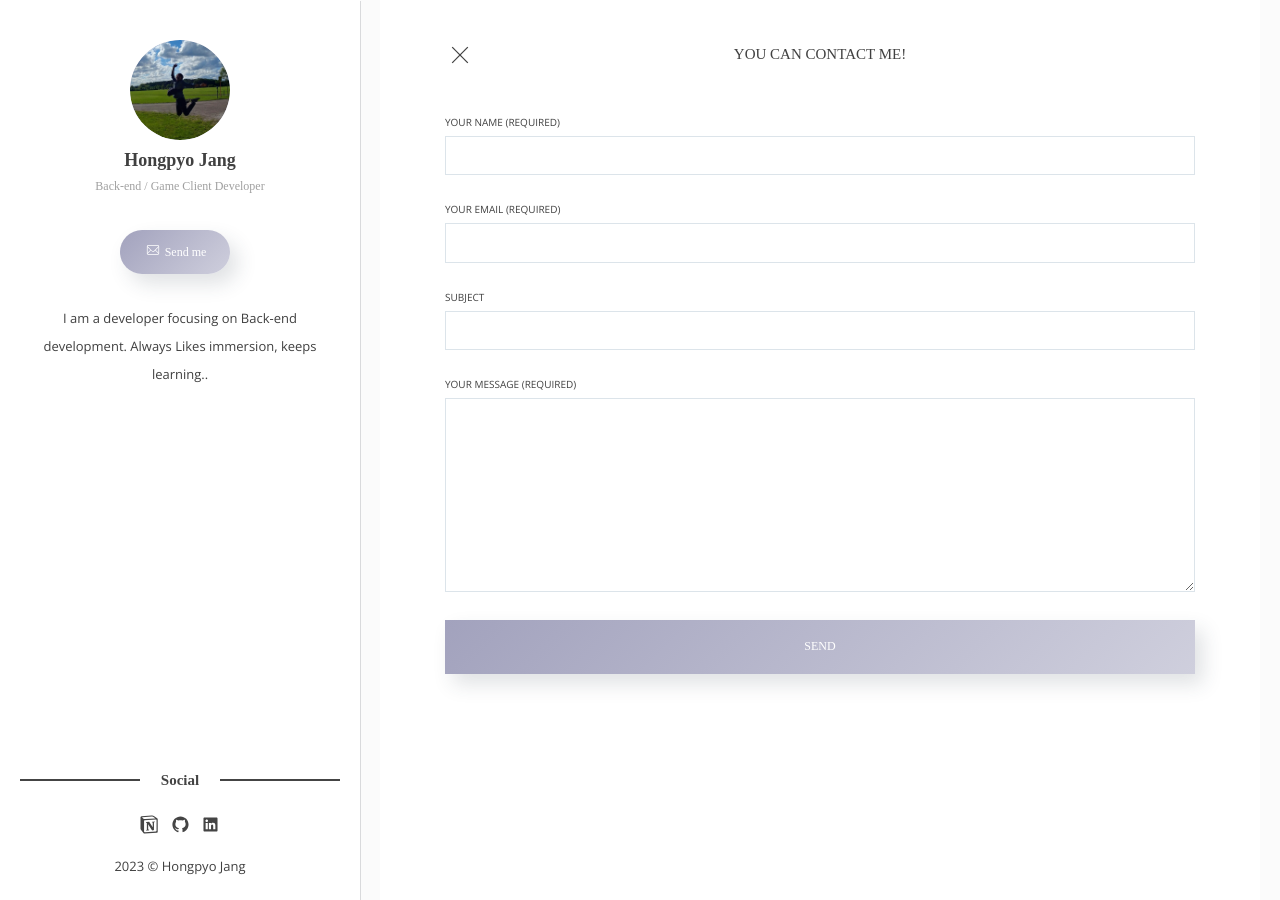
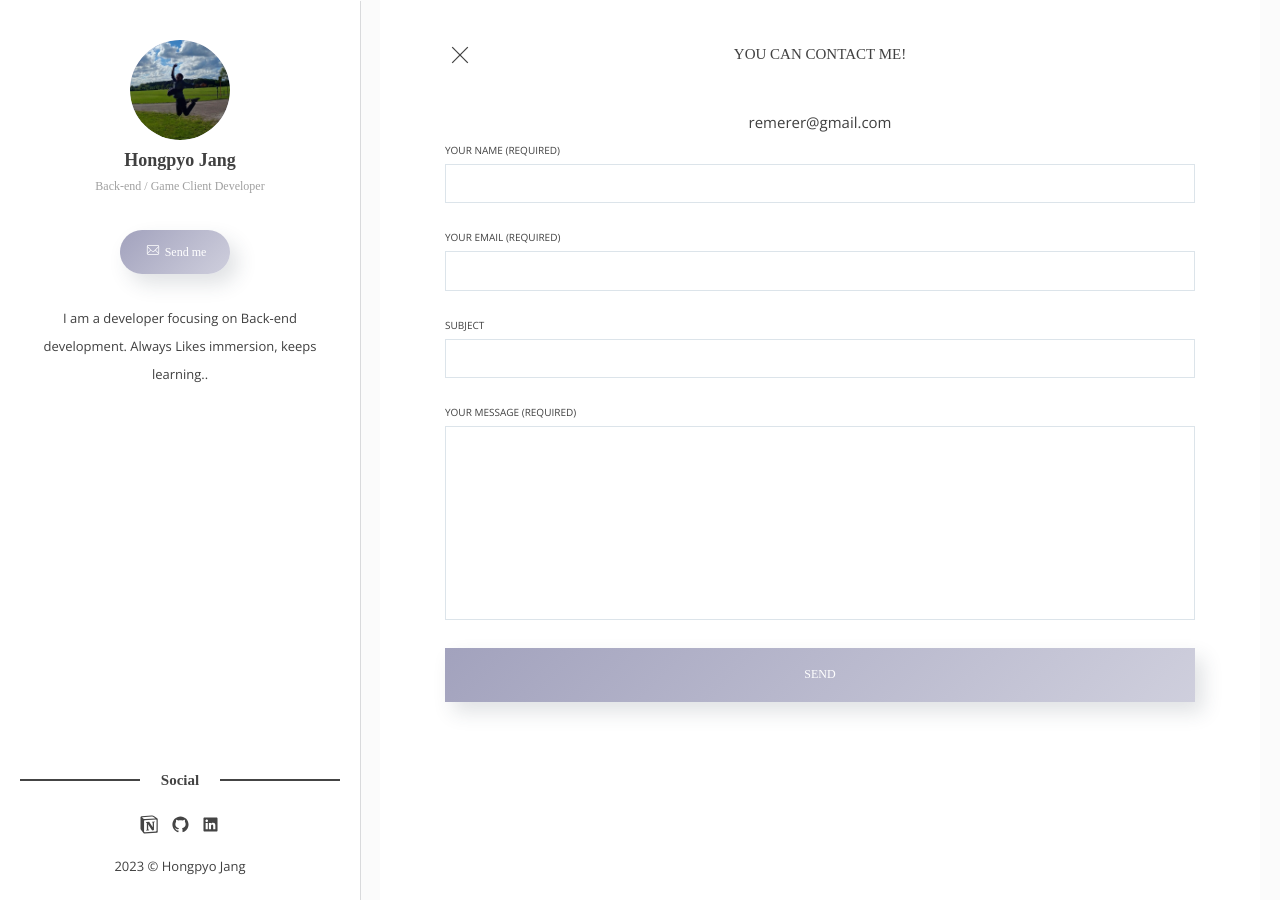
Before and after one commit to remerer/remerer.github.io, a Jekyll site: the page built from _pages/contact/index.html, in a window 1280 px wide. Built offline with Jekyll 4.4.1, drawn with Linux system fonts in a browser that asks for light colours; some web fonts are replaced.

Commit message:
Update : Mailto

```diff
--- a/_includes/form.html
+++ b/_includes/form.html
@@ -1,5 +1,5 @@
 <div class="c-form-box">
-  <form class="c-form" action="{% if site.author-email %}https://formspree.io/{{site.author-email}}{% else %}#{% endif %}" method="POST">
+  <form class="c-form" action="{% if site.author-email %}mailto:{{site.author-email}}{% else %}#{% endif %}" method="POST">
     <div class="c-form-bnt__close" data-icon='ei-close' data-size='s'></div>
       <div class="c-form__title">You can contact me!</div>
     <div class="c-form__group">
--- a/_pages/contact/index.html
+++ b/_pages/contact/index.html
@@ -16,10 +16,10 @@ permalink: /contact/
   </div>
 </header>
 <div class="c-form-box o-opacity">
-  <form class="c-form" action="{% if site.author-email %}https://formspree.io/{{site.author-email}}{% else %}#{% endif %}"
+  <form class="c-form" action="{% if site.author-email %}mailto:{{site.author-email}}{% else %}#{% endif %}"
     method="POST">
     <a href="/"><div class="c-form-bnt__close" data-icon='ei-close' data-size='s'></div></a>
-    <div class="c-form__title">You can contact me!</div>
+    <div class="c-form__title">You can contact me!</div><a href="mailto:remerer@gmail.com" style="text-align:center; display:block;">remerer@gmail.com</a>
     <div class="c-form__group">
       <label for="form-name">Your Name (Required)</label>
       <input class="c-form__input" id="form-name" type="text" name="name" required>
@@ -32,7 +32,7 @@ permalink: /contact/
       <label for="form-subject">Subject</label>
       <input class="c-form__input" id="form-subject" type="text" name="_subject">
     </div>
-    <div class="c-form__group">
+    <div class="c-form__fixedgroup">
       <label for="form-text">Your Message (Required)</label>
       <textarea class="c-form__input" id="form-text" name="text" rows="10" required></textarea>
     </div>
--- a/_sass/5-components/_form.scss
+++ b/_sass/5-components/_form.scss
@@ -72,6 +72,38 @@
   }
 }
 
+.c-form__fixedgroup {
+  margin-bottom: 20px;
+
+  label {
+    display: block;
+    text-transform: uppercase;
+    font-size: 10px;
+  }
+
+  input,
+  textarea {
+    resize: none;
+    width: 100%;
+    padding: 10px 15px;
+    color: $text-color;
+    border: 1px solid $blue-lighter;
+    outline: none;
+    transition: $global-transition;
+
+    &:focus {
+      box-shadow: 0 4px 25px rgba(132, 135, 138, 0.1);
+    }
+  }
+
+  button {
+    padding: 20px;
+    text-transform: uppercase;
+    outline: none;
+    border: none;
+  }
+}
+
 .c-thank-you {
   p {
     position: relative;
```
Also changed, not shown: _posts/2023-05-30-jekyll_thema_적용하기.md (renamed from _posts/2023-06-05-jekyll_thema_적용하기.md, +2 -2 lines), _posts/2023-06-05-Create_Post_with_Sh.md (+2 -8 lines).
